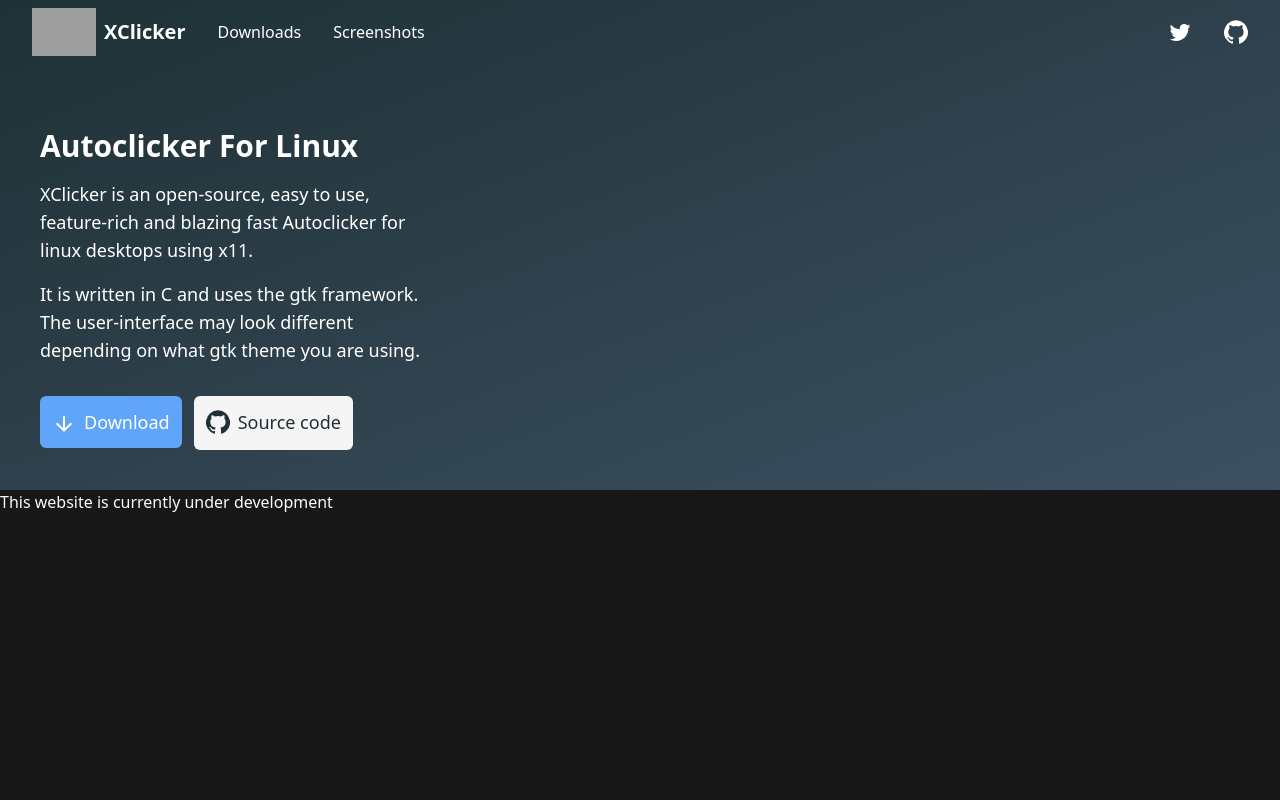
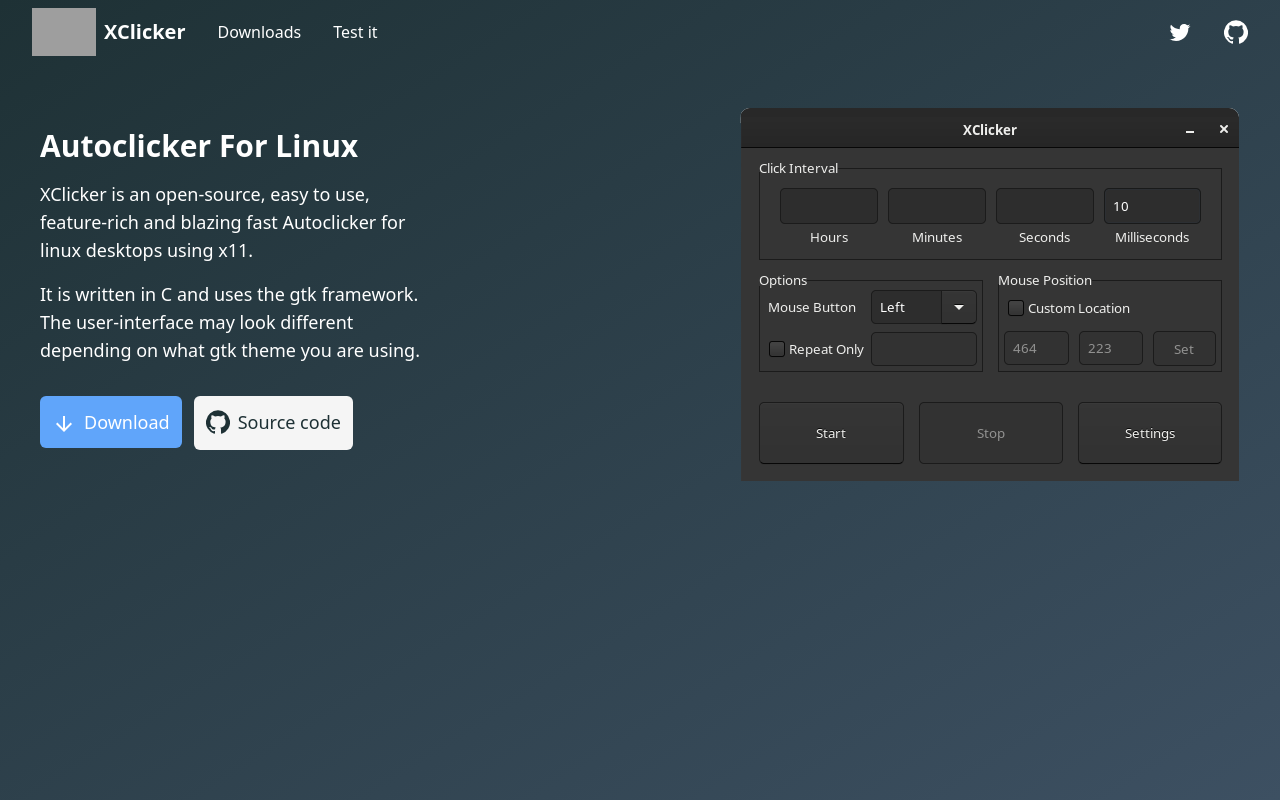
Before and after one commit to robiot/xclicker, a Next.js app in the folder web/: page / in a window 1280 px wide. Built offline with nearby package versions, Linux system fonts and the light colour scheme; grey boxes are pictures that could not be loaded; what tailwindcss-container-sizes would draw is missing.

Commit message:
web: Finish up home page

```diff
--- a/web/src/components/Layout.tsx
+++ b/web/src/components/Layout.tsx
@@ -1,10 +1,8 @@
-import React from "react";
+import React, { useEffect } from "react";
 import Head from "next/head";
-import Link from "next/link";
-import Nav from "./Nav";
-import { ArrowDownward, GitHub } from "@material-ui/icons";
 
-const Layout = ({ children, title, home = false }) => (
+export function Layout({ children, title, home = false }) {
+  return (
     <div className="min-h-screen bg-gray-900">
       <Head>
         <title>{home ? `XClicker - ${title}` : `${title} - XClicker`}</title>
@@ -13,47 +11,9 @@
         <link rel="icon" href="/favicon.ico" />
       </Head>
 
-    <div className="bg-gradient-to-br from-gradient-gray to-gradient-gray-less h-30rem">
-      <Nav />
-
-      <div className="flex justify-between text-white mt-16 container-xl mx-auto px-10">
-        <div className="mb-10">
-          <div className="text-3xl font-semibold mb-4">
-            Autoclicker For Linux
-          </div>
-          <div className="w-full md:w-96">
-            <p className="text-lg mb-4">
-              XClicker is an open-source, easy to use, feature-rich and blazing
-              fast Autoclicker for linux desktops using x11.
-            </p>
-            <p className="text-lg mb-8">
-              It is written in C and uses the gtk framework. The user-interface
-              may look different depending on what gtk theme you are using.
-            </p>
-          </div>
-
-          <div className="flex flex-wrap">
-            <Link href="/downloads">
-              <a className="bg-blue-400 p-3 rounded-md text-white h-full text-lg mr-3 hidden sm:block">
-                <ArrowDownward />
-                <span className="ml-2">Download</span>
-              </a>
-            </Link>
-
-            <a
-              href="https://github.com/robiot/XClicker"
-              target="_blank"
-              className="bg-gray-100 p-3 rounded-md text-gradient-gray h-full text-lg"
-            >
-              <GitHub className="mb-1" />
-              <span className="ml-2">Source code</span>
-            </a>
-          </div>
-        </div>
-      </div>
-    </div>
       {children}
     </div>
   );
+}
 
 export default Layout;
--- a/web/src/components/Nav.tsx
+++ b/web/src/components/Nav.tsx
@@ -28,15 +28,19 @@
             </a>
           </Link>
 
-					<div className="hidden md:flex">
-						<Navbar_item href="/downloads" navbar={navbar}>
-							Downloads
-						</Navbar_item>
+          <div className="hidden md:flex">
+            <Navbar_item
+              href="https://github.com/robiot/XClicker/releases/latest"
+              navbar={navbar}
+              external={true}
+            >
+              Downloads
+            </Navbar_item>
 
-						<Navbar_item href="/screenshots" navbar={navbar}>
-							Screenshots
-						</Navbar_item>
-					</div>
+            <Navbar_item href="/test" navbar={navbar}>
+              Test it
+            </Navbar_item>
+          </div>
         </div>
 
         <div className="flex h-full">
--- a/web/src/pages/_app.tsx
+++ b/web/src/pages/_app.tsx
@@ -9,5 +9,5 @@
 Router.events.on('routeChangeError', () => NProgress.done());
 
 export default function App({ Component, pageProps }: AppProps) {
-  return <Component {...pageProps} />
+	return <Component {...pageProps} />
 }
--- a/web/src/pages/index.tsx
+++ b/web/src/pages/index.tsx
@@ -1,11 +1,52 @@
-import Link from 'next/link'
-import Layout from '../components/Layout'
+import Link from "next/link";
+import Layout from "../components/Layout";
+import Nav from "../components/Nav";
+import { ArrowDownward, GitHub } from "@material-ui/icons";
 
-
-export default function Home() {
+export default function Home({ source }) {
   return (
     <Layout title="Autoclicker For Linux" home={true}>
-    <p className="text-gray-50">This website is currently under development</p>
-  </Layout>
-  )
+      <div className="bg-gradient-to-br from-gradient-gray to-gradient-gray-less h-screen">
+        <Nav />
+
+        <div className="flex justify-between text-white container-xl mx-auto px-10 ">
+          <div className="mb-10 mt-16">
+            <div className="text-3xl font-semibold mb-4">
+              Autoclicker For Linux
+            </div>
+            <div className="w-full md:w-96">
+              <p className="text-lg mb-4">
+                XClicker is an open-source, easy to use, feature-rich and
+                blazing fast Autoclicker for linux desktops using x11.
+              </p>
+              <p className="text-lg mb-8">
+                It is written in C and uses the gtk framework. The
+                user-interface may look different depending on what gtk theme
+                you are using.
+              </p>
+            </div>
+
+            <div className="flex flex-wrap">
+              <a href="https://github.com/robiot/XClicker/releases/latest" className="bg-blue-400 p-3 rounded-md text-white h-full text-lg mr-3 hidden sm:block">
+                <ArrowDownward />
+                <span className="ml-2">Download</span>
+              </a>
+
+              <a
+                href="https://github.com/robiot/XClicker"
+                target="_blank"
+                className="bg-gray-100 p-3 rounded-md text-gradient-gray h-full text-lg"
+              >
+                <GitHub className="mb-1" />
+                <span className="ml-2">Source code</span>
+              </a>
+            </div>
+          </div>
+          <div className="mt-10 hidden lg:block">
+            <img src="/window.png" className="h-98" />
+          </div>
+        </div>
+      </div>
+    </Layout>
+  );
 }
--- a/web/src/styles/index.css
+++ b/web/src/styles/index.css
@@ -26,4 +26,14 @@
   .navbar-item.active:hover {
     background-color: #33444b;
   }
+
+  .loadingsScreen{
+    position:absolute;
+    left:0;
+    top:0;
+    width:100%;
+    height:100%;
+    background-color: red;
+    z-index: 10;
 }
+}
```
Also changed, not shown: web/public/window.png (added). Lines whose indentation alone changed are shown as unchanged.
